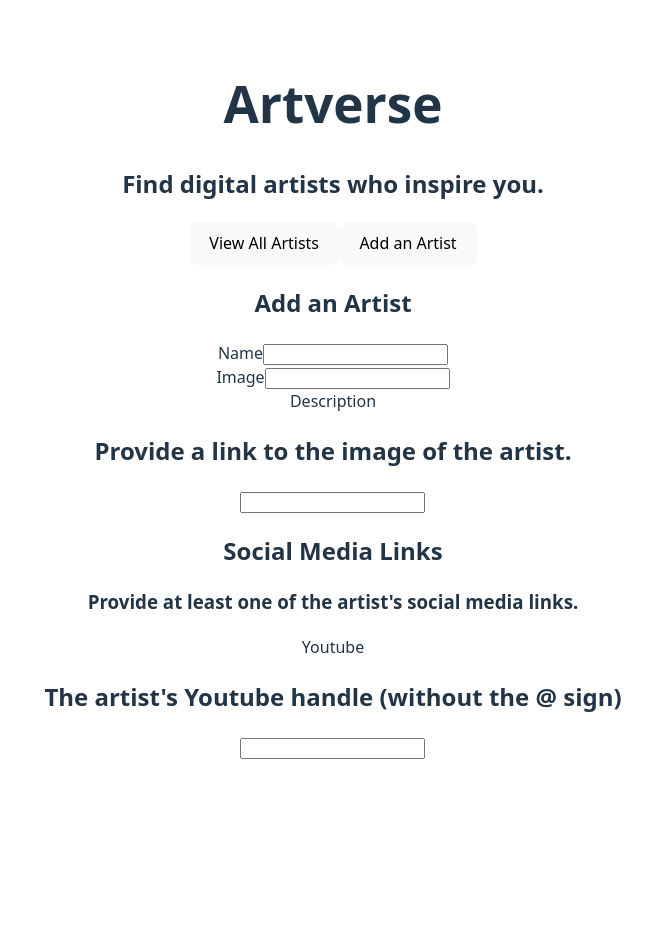
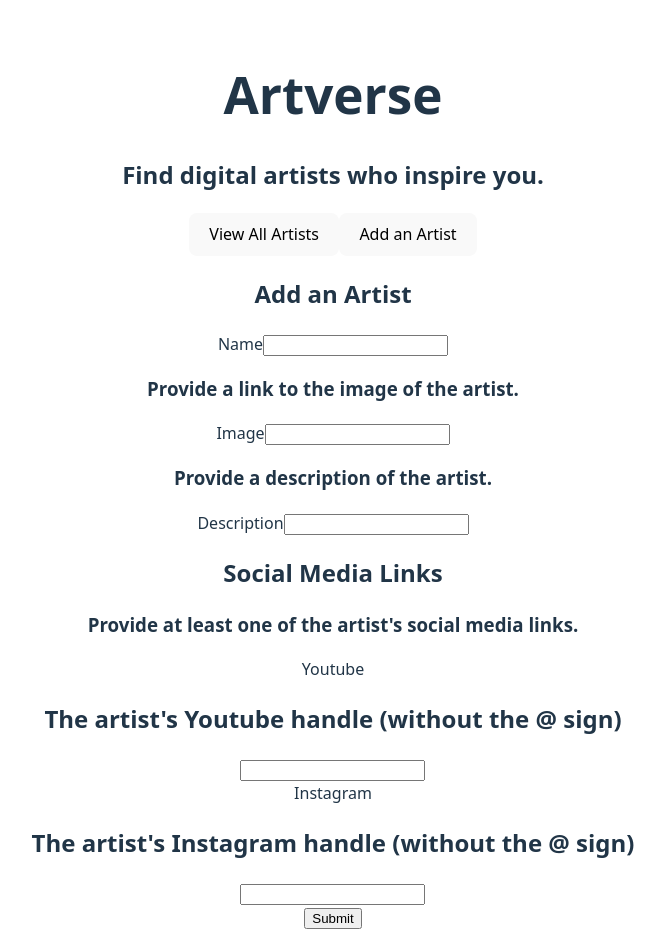
Before and after one commit to glorie16/web103prework, a React (Vite) app: page /add-creator in a window 1280 px wide. Shown: the top 952 px of the page, without its empty margins (307-972 px from the left). Before the commit the page ends 800 px from the top, so only its background shows below. Built offline with nearby package versions, Linux system fonts and the light colour scheme; no server answers.

Commit message:
adding functionality works

```diff
--- a/src/pages/AddCreator.jsx
+++ b/src/pages/AddCreator.jsx
@@ -1,49 +1,114 @@
 import './AddCreator.css'
+import { supabase } from '../client'
 import Header from '../components/Header'
+import { useState } from 'react'
+import { useNavigate } from 'react-router-dom'
 
 function AddCreator(){
+  const navigate = useNavigate();
+
+  const [creator, setCreator] = useState({
+    name:'',
+    imageURL:'',
+    description:'',
+    url:'',
+    insta_link:''
+  })
+
+   const handleChange = (e) => {
+    const { name, value } = e.target
+    setCreator(prev => ({ ...prev, [name]: value }))
+  }
+
+  const handleSubmit = async (e) => {
+    e.preventDefault()
+    const { data, error } = await supabase
+      .from('creators')
+      .insert([creator])
+    if (error) {
+      console.error('Error inserting creator:', error)
+    } else {
+      console.log('Creator added:', data)
+      setCreator({ name: '', imageURL: '', description: '', url: '', insta_link:'' })
+    }
+  }
+
     return(
         <div>
             <Header></Header>
             <h2>Add an Artist</h2>
-             <form className="input-form">
+             <form className="input-form" onSubmit={handleSubmit}>
             <div className="form-group">
-              <label for="name">Name</label>
-              <input type="text" id="name" required />
-            <div/>
+              <label htmlFor="name">Name</label>
+              <input
+                type="text"
+                id="name"
+                name="name"
+                value={creator.name}
+                onChange={handleChange}
+                required
+                />
+                </div>
 
             <div className="form-group">
-              <label for="image">Image</label>
-              <input type="text" id="image"></input>
+              <h3>Provide a link to the image of the artist.</h3>
+              <label htmlFor="image">Image</label>
+              <input
+                type="text"
+                id="image"
+                name="imageURL"
+                value={creator.imageURL}
+                onChange={handleChange}
+                />
             </div>
 
             <div className="form-group">
-              <label for="description">Description</label>
-              <h2>Provide a link to the image of the artist.</h2>
-              <input type="text" id="desc"></input>
+              <h3>Provide a description of the artist.</h3>
+              <label htmlFor="description">Description</label>
+              <input
+                type="text"
+                id="desc"
+                value={creator.description}
+                name="description"
+                onChange={handleChange}
+                />
             </div>
 
+            <div>
             <h2>Social Media Links</h2>
             <h3>Provide at least one of the artist's social media links.</h3>
             </div>
 
              <div className="form-group">
-              <label for="youtube">Youtube</label>
+              <label htmlFor="youtube">Youtube</label>
               <h2>The artist's Youtube handle (without the @ sign) </h2>
-              <input type="text" id="desc"></input>
+              <input
+                type="text"
+                id="youtube"
+                name="url"
+                value={creator.url}
+                onChange={handleChange}
+                />
             </div>
 
-             {/*<div className="form-group">
-              <label for="instagram">Instagram</label>
+            <div className="form-group">
+              <label htmlFor="instagram">Instagram</label>
               <h2>The artist's Instagram handle (without the @ sign)</h2>
-              <input type="text" id="desc"></input>
+              <input
+                type="text"
+                id="insta"
+                value={creator.insta_link}
+                name="insta_link"
+                onChange={handleChange}
+               />
             </div>
 
-             <div className="form-group">
+              {/*<div className="form-group">
               <label for="twitter">Twitter</label>
               <h2>The artist's Twitter handle (without the @ sign).</h2>
               <input type="text" id="twitter"></input>
             </div>*/}
+            <input type="submit" value="Submit"/>
           </form>
         </div>
     )
--- a/src/pages/EditCreator.jsx
+++ b/src/pages/EditCreator.jsx
@@ -66,6 +66,7 @@ function EditCreator(){
 
                     <div className="form-group">
                     <label htmlFor="image">Image</label>
+                    <h3>Provide a link to the image of the artist.</h3>
                     <input
                         type="text"
                         id="image"
@@ -77,7 +78,7 @@ function EditCreator(){
 
                     <div className="form-group">
                     <label htmlFor="description">Description</label>
-                    <h2>Provide a link to the image of the artist.</h2>
+                    <h3>Provide a description of the artist.</h3>
                     <input
                         type="text"
                         id="desc"
```
